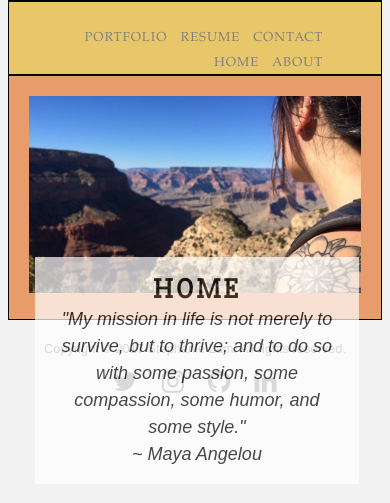
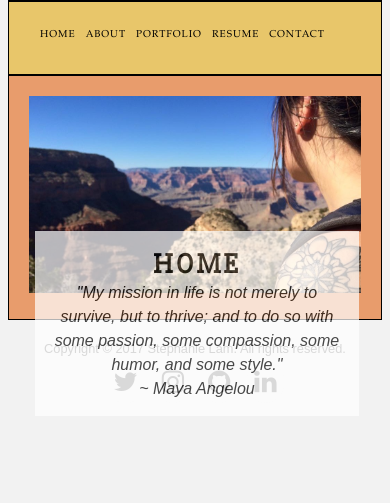
Before and after one commit to stephannielam/stephannielam.github.io, a plain HTML site: page unit_8/index.html in a window 390 px wide. Shown: the part 81-584 px from the top of the page. Drawn offline with Linux system fonts and the light colour scheme; a web font is replaced by a local one.

Commit message:
portrait

```diff
--- a/unit_8/css/style.css
+++ b/unit_8/css/style.css
@@ -417,11 +417,21 @@ footer {
 @media only screen and (max-width: 490px) {
 
     .home a {
-        top: 40%;
+        top: 37%;
+        left: 8;
     }
 
     .home x {
         font-size: 28px;
     }
 
+    .home p {
+        font-size: 16px;
+    }
+
+    .nav a {
+        font-size: 10px;
+        color: black;
+    }
+
 }
```
